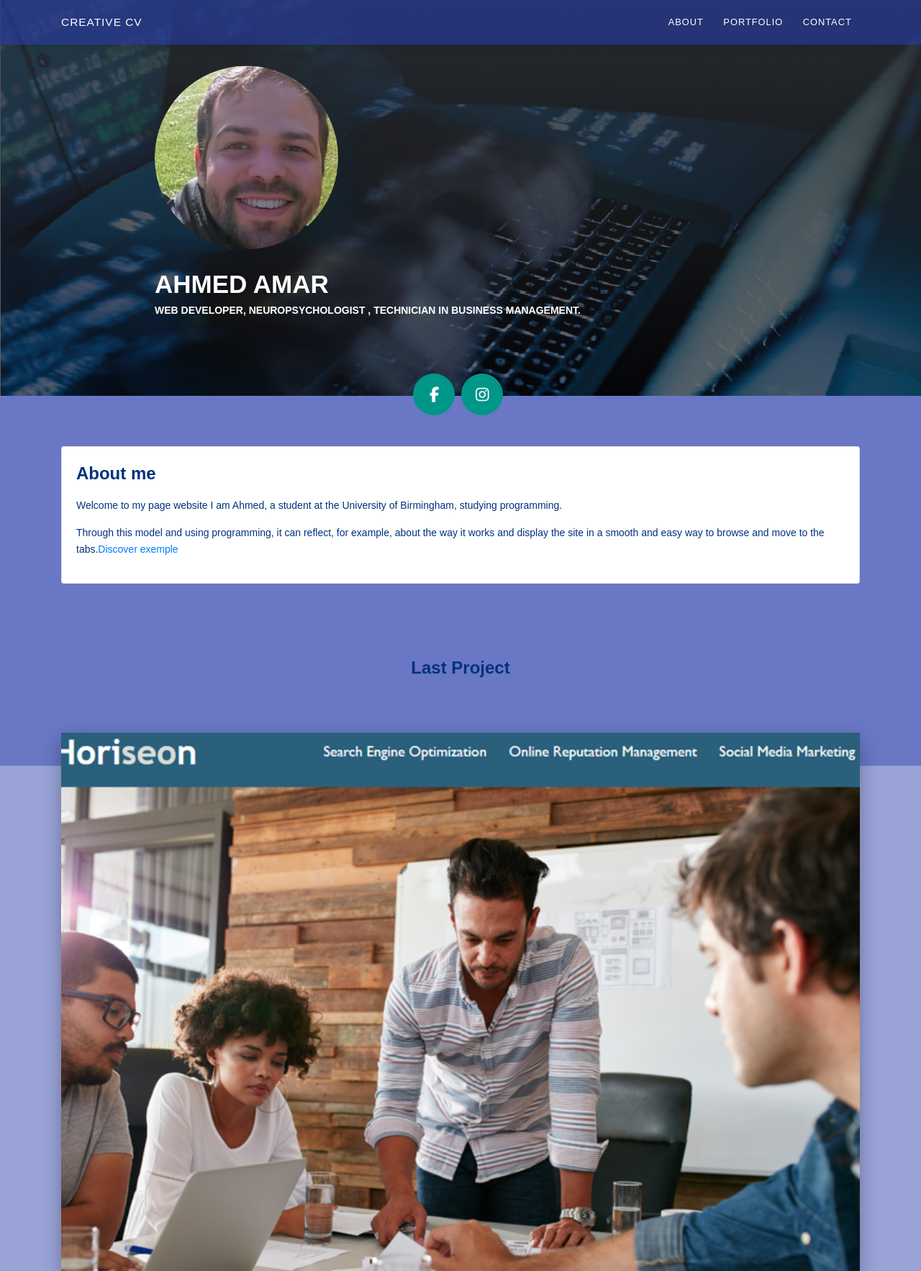
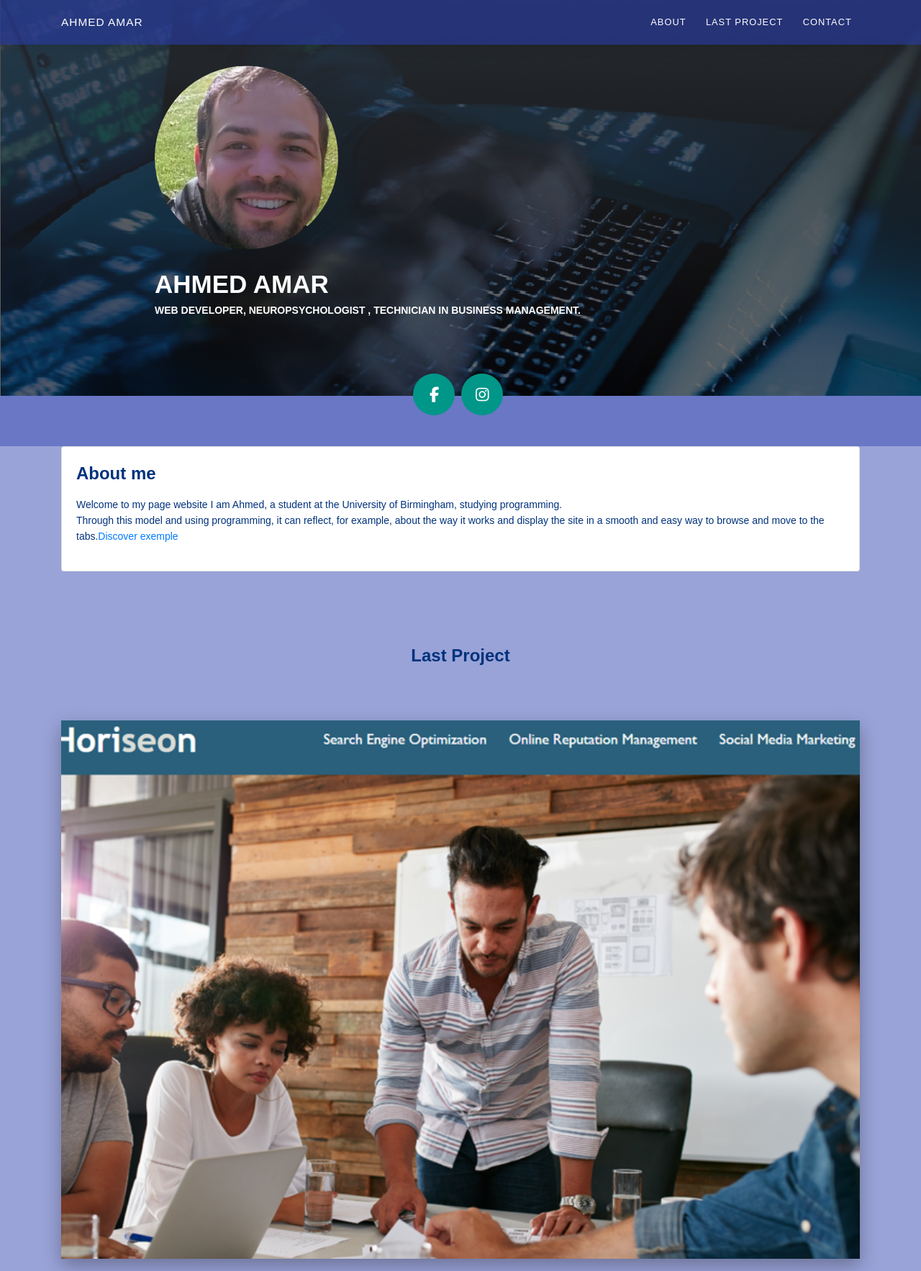
Before and after one commit to amarfiguig/02-Advanced-CSS, a plain HTML site: page index.html in a window 1280 px wide. Shown: the top 1766 px of the page at 72% size. Drawn offline with nearby package versions, Linux system fonts and the light colour scheme; files that its build step writes are made by us from their sources; files whose address does not match are found by name.

Commit message:
Update index.html

```diff
--- a/index.html
+++ b/index.html
@@ -1,8 +1,9 @@
+<!DOCTYPE html>
 <html lang="en-US"><head>
     <meta charset="UTF-8">
     <meta http-equiv="X-UA-Compatible" content="IE=edge">
     <meta name="viewport" content="width=device-width, initial-scale=1">
-    <title>Creative CV</title>
+    <title>AHMED AMAR</title>
     <link href="https://fonts.googleapis.com/css?family=Montserrat:400,700,200" rel="stylesheet">
     <link href="https://maxcdn.bootstrapcdn.com/font-awesome/latest/css/font-awesome.min.css" rel="stylesheet">
     <link href="css/aos.css?ver=1.1.0" rel="stylesheet">
@@ -22,15 +23,13 @@
       <div class="profile-page sidebar-collapse">
         <nav class="navbar navbar-expand-lg fixed-top bg-primary" color-on-scroll="400">
           <div class="container">
-            <div class="navbar-translate"><a class="navbar-brand" href="#" rel="tooltip" data-original-title="" title="">Creative CV</a>
+            <div class="navbar-translate"><a class="navbar-brand" href="#" rel="tooltip" data-original-title="" title="">AHMED AMAR</a>
               <button class="navbar-toggler navbar-toggler" type="button" data-toggle="collapse" data-target="#navigation" aria-controls="navigation" aria-expanded="false" aria-label="Toggle navigation"><span class="navbar-toggler-bar bar1"></span><span class="navbar-toggler-bar bar2"></span><span class="navbar-toggler-bar bar3"></span></button>
             </div>
             <div class="collapse navbar-collapse justify-content-end" id="navigation">
               <ul class="navbar-nav">
                 <li class="nav-item"><a class="nav-link smooth-scroll" href="#about">About</a></li>
-
-                <li class="nav-item"><a class="nav-link smooth-scroll" href="#portfolio">Portfolio</a></li>
-
+                <li class="nav-item"><a class="nav-link smooth-scroll" href="#lastproject">Last Project</a></li>
                 <li class="nav-item"><a class="nav-link smooth-scroll" href="#contact">Contact</a></li>
               </ul>
             </div>
@@ -66,23 +65,20 @@
         <div class="col-lg-6 col-md-12">
           <div class="card-body">
             <div class="h4 mt-0 title">About me</div>
-            <p>Welcome to my page website
-I am Ahmed, a student at the University of Birmingham, studying programming.</p>
+            <L>Welcome to my page website
+I am Ahmed, a student at the University of Birmingham, studying programming.</L>
             <p>Through this model and using programming, it can reflect, for example, about the way it works and display the site in a smooth and easy way to browse and move to the tabs.<a href="https://smallpocketlibrary.com" target="_blank">Discover exemple</a></p>
           </div>
         </div>
-
       </div>
     </div>
   </div>
 </div>
-
-<div class="section" id="portfolio">
+<div class="section" id="lastproject">
   <div class="container">
     <div class="row">
       <div class="col-md-6 ml-auto mr-auto">
         <div class="h4 text-center mb-4 title">Last Project</div>
-
       </div>
     </div>
     <div class="tab-content gallery mt-5">
@@ -97,18 +93,13 @@ I am Ahmed, a student at the University of Birmingham, studying programming.</p>
                       <p>Horiseon</p>
                     </figcaption>
                   </figure></a></div>
-
             </div>
-
           </div>
         </div>
       </div>
-
-
     </div>
   </div>
 </div>
-
 <div class="section" id="contact" tabindex="-1">
   <div class="cc-contact-information" style="">
     <div class="container">
@@ -121,7 +112,7 @@ I am Ahmed, a student at the University of Birmingham, studying programming.</p>
                 <div class="col-md-6">
                   <div class="card-body">
                     <form action="https://formspree.io/your@email.com" method="POST">
-                      <div class="p pb-3"><strong>Feel free to contact me </strong></div>
+                      <div class="p pb-3"><strong>Welcome to contact me anytime </strong></div>
                       <div class="row mb-3">
                         <div class="col">
                           <div class="input-group"><span class="input-group-addon"><i class="fa fa-user-circle"></i></span>
@@ -166,16 +157,14 @@ I am Ahmed, a student at the University of Birmingham, studying programming.</p>
     </div>
   </div>
 </div>
-
 </div>
     </div>
     <footer class="footer">
       <div class="container text-center"><a class="cc-facebook btn btn-link" href="https://www.facebook.com/SmallPocketLibrary"><i class="fa fa-facebook fa-2x " aria-hidden="true"></i></a><a class="cc-instagram btn btn-link" href="https://www.instagram.com/smallpocketlibrary/"><i class="fa fa-instagram fa-2x " aria-hidden="true"></i></a></div>
       <div class="h4 title text-center">AHMED AMAR</div>
       <div class="text-center text-muted">
-        <p>© . All rights reserved.<br>Design - <a class="credit" href="https://smallpocketlibrary.com" target="_blank">Ahmed Amar</a></p>
+        <p>COPYRIGHT &#169; 2022-2023.<br>Design - <a class="credit" href="https://smallpocketlibrary.com" target="_blank">Ahmed Amar</a></p>
       </div>
     </footer>
-
-
-</body></html>
+</body>
+</html>
```
